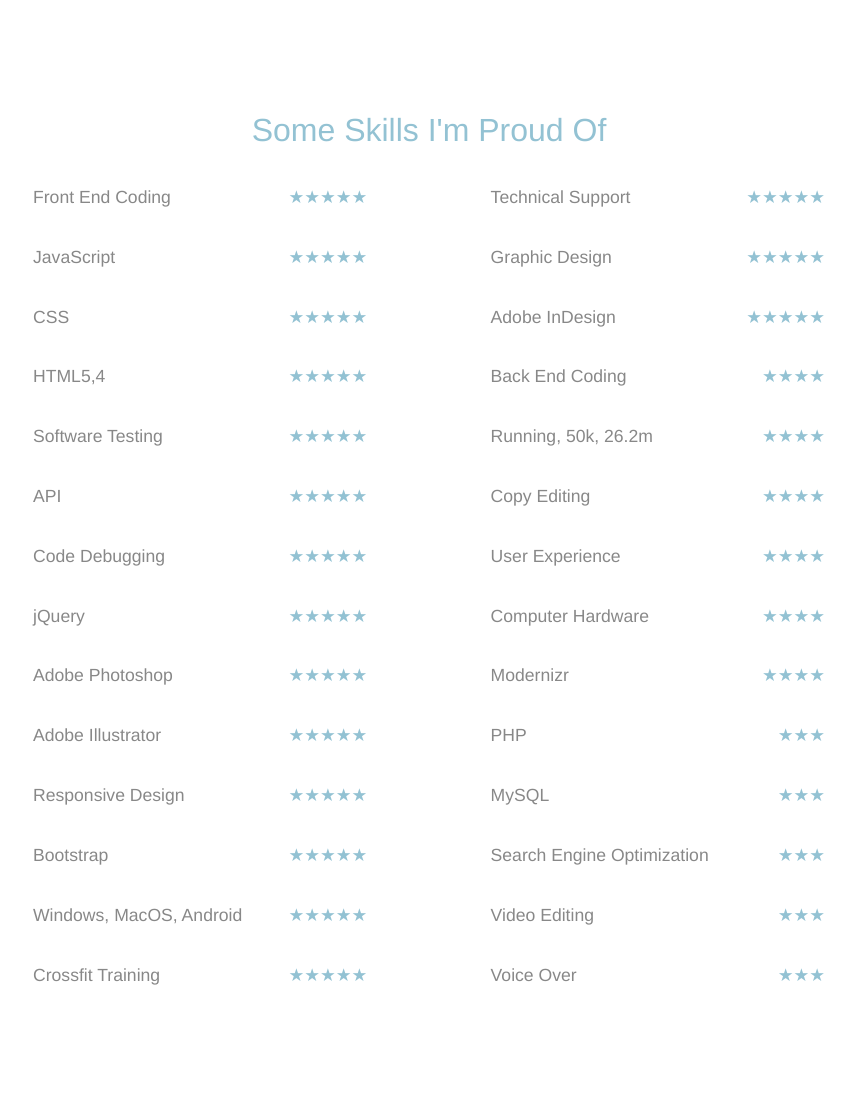
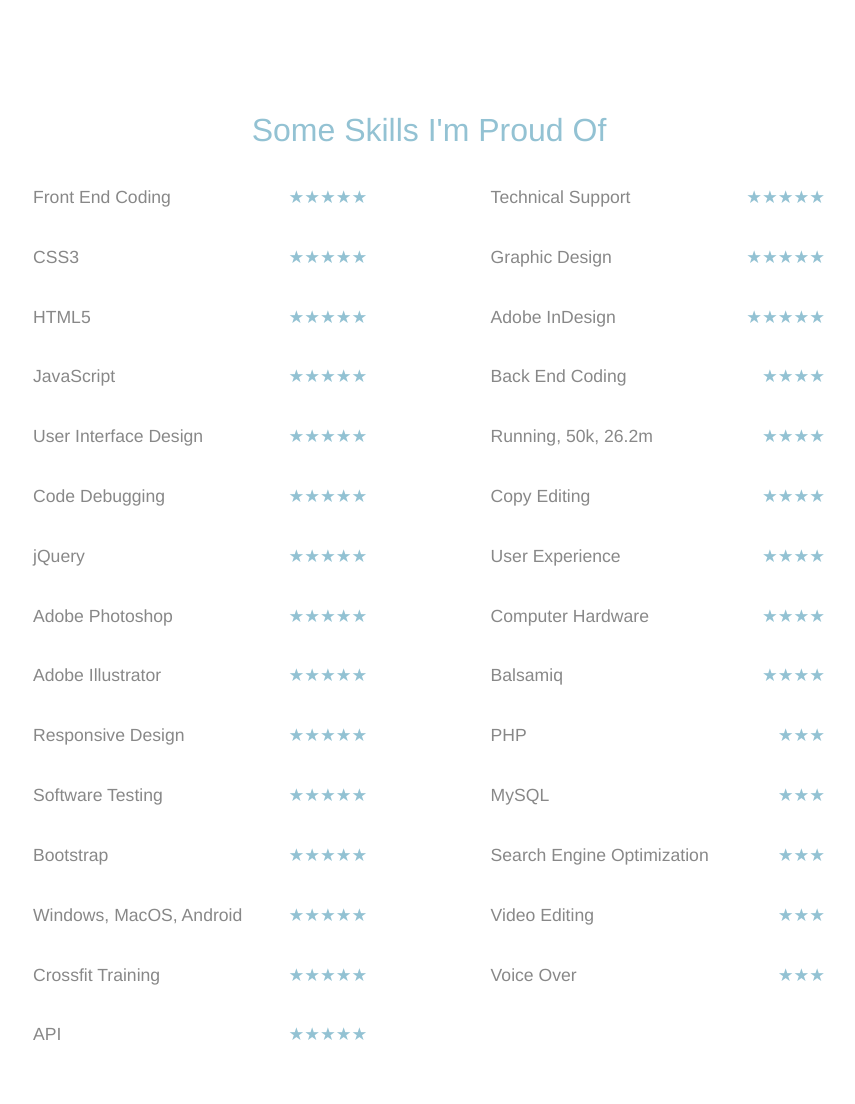
Before and after one commit to schatzab/chelseatown, a PHP site: page / in a window 1280 px wide. Shown: the part 1021-2125 px from the top of the page, without its empty margins (211-1066 px from the left). Run offline with PHP 8.4, Linux system fonts and the light colour scheme; some libraries are stand-ins or nearby versions.

Commit message:
updates to skills file

```diff
--- a/inc/skills.inc.php
+++ b/inc/skills.inc.php
@@ -8,19 +8,20 @@
 		<h2>
 		<div class="skills_main_box_l">
 			<div class="skills_hi_lite">Front End Coding <span>&#9733;&#9733;&#9733;&#9733;&#9733;</span></div>
+			<div class="skills_hi_lite">CSS3 <span>&#9733;&#9733;&#9733;&#9733;&#9733;</span></div>
+			<div class="skills_hi_lite">HTML5 <span>&#9733;&#9733;&#9733;&#9733;&#9733;</span></div>
 			<div class="skills_hi_lite">JavaScript<span>&#9733;&#9733;&#9733;&#9733;&#9733;</span></div>
-			<div class="skills_hi_lite">CSS <span>&#9733;&#9733;&#9733;&#9733;&#9733;</span></div>
-			<div class="skills_hi_lite">HTML5,4 <span>&#9733;&#9733;&#9733;&#9733;&#9733;</span></div>
-			<div class="skills_hi_lite">Software Testing <span>&#9733;&#9733;&#9733;&#9733;&#9733;</span></div>
-			<div class="skills_hi_lite">API <span>&#9733;&#9733;&#9733;&#9733;&#9733;</span></div>
+			<div class="skills_hi_lite">User Interface Design <span>&#9733;&#9733;&#9733;&#9733;&#9733;</span></div>
 			<div class="skills_hi_lite">Code Debugging <span>&#9733;&#9733;&#9733;&#9733;&#9733;</span></div>
 			<div class="skills_hi_lite">jQuery <span>&#9733;&#9733;&#9733;&#9733;&#9733;</span></div>
 			<div class="skills_hi_lite">Adobe Photoshop <span>&#9733;&#9733;&#9733;&#9733;&#9733;</span></div>
 			<div class="skills_hi_lite">Adobe Illustrator <span>&#9733;&#9733;&#9733;&#9733;&#9733;</span></div>
 			<div class="skills_hi_lite">Responsive Design <span>&#9733;&#9733;&#9733;&#9733;&#9733;</span></div>
+			<div class="skills_hi_lite">Software Testing <span>&#9733;&#9733;&#9733;&#9733;&#9733;</span></div>
 			<div class="skills_hi_lite">Bootstrap <span>&#9733;&#9733;&#9733;&#9733;&#9733;</span></div>
 			<div class="skills_hi_lite">Windows, MacOS, Android<span>&#9733;&#9733;&#9733;&#9733;&#9733;</span></div>
 			<div class="skills_hi_lite">Crossfit Training<span>&#9733;&#9733;&#9733;&#9733;&#9733;</span></div>
+			<div class="skills_hi_lite">API <span>&#9733;&#9733;&#9733;&#9733;&#9733;</span></div>
 
 
 
@@ -35,7 +36,7 @@
 			<div class="skills_hi_lite">Copy Editing <span>&#9733;&#9733;&#9733;&#9733;</span></div>
 			<div class="skills_hi_lite">User Experience <span>&#9733;&#9733;&#9733;&#9733;</span></div>
 			<div class="skills_hi_lite">Computer Hardware <span>&#9733;&#9733;&#9733;&#9733;</span></div>
-			<div class="skills_hi_lite">Modernizr <span>&#9733;&#9733;&#9733;&#9733;</span></div>
+			<div class="skills_hi_lite">Balsamiq <span>&#9733;&#9733;&#9733;&#9733;</span></div>
 			<div class="skills_hi_lite">PHP <span>&#9733;&#9733;&#9733;</span></div>
 			<div class="skills_hi_lite">MySQL <span>&#9733;&#9733;&#9733;</span></div>
 			<div class="skills_hi_lite">Search Engine Optimization <span>&#9733;&#9733;&#9733;</span></div>
```
